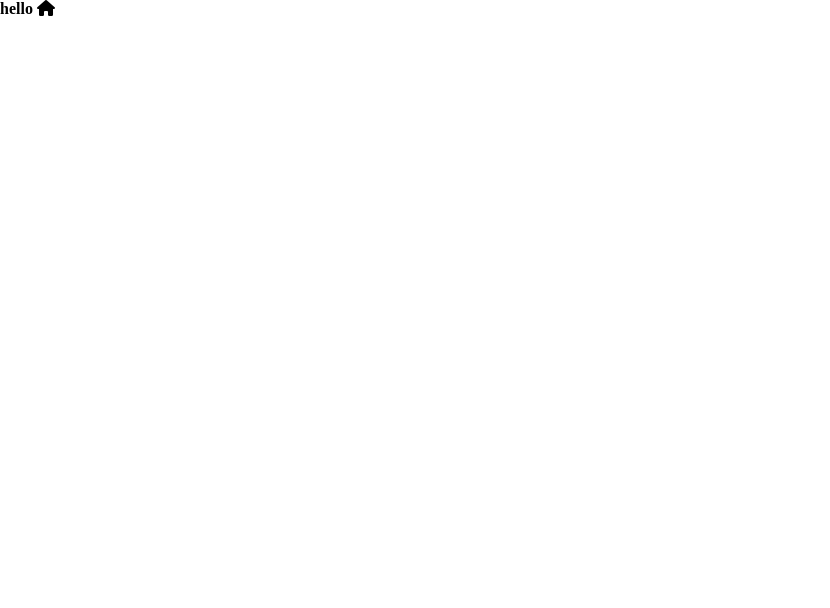
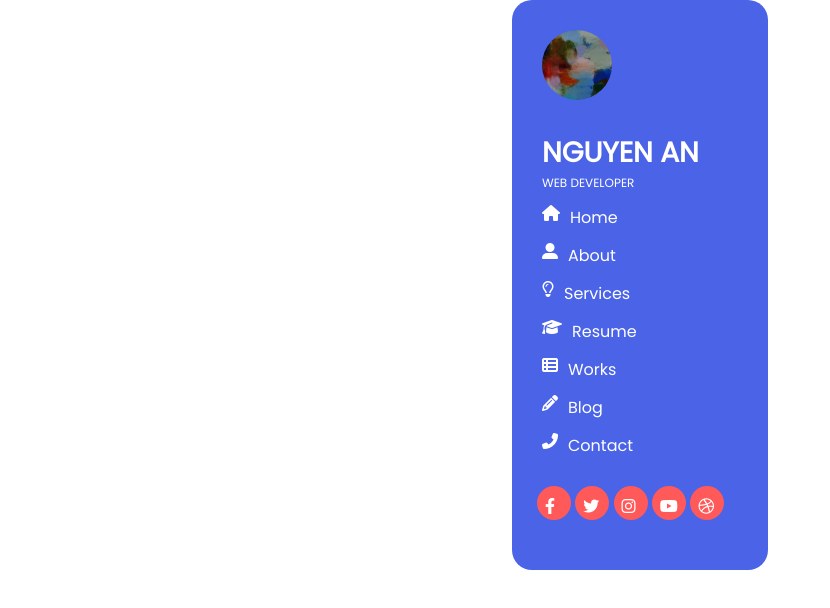
Before and after one commit to BVNguyenAn/BVNguyenAn.github.io, a plain HTML site: page index.html in a window 1280 px wide. Shown: the whole page, without its empty margins (0-830 px from the left). Drawn offline with Linux system fonts and the light colour scheme.

Commit message:
finish nav

```diff
--- a/asset/css/style.css
+++ b/asset/css/style.css
@@ -3,4 +3,71 @@
     padding: 0;
     border: 0;
     font-size: 100%;
+    font-family: 'Poppins', sans-serif;
    }
+.container {
+    width: 100%;
+    height: auto;
+    display: flex;
+    justify-content: space-evenly;
+}
+#nav{
+    width: 20%;
+    height: 570px;
+    background-color: #4A63E7;
+    border-radius: 20px;
+    box-sizing: border-box;
+    border: none;
+    padding: 30px;
+    display: inline-block;
+    position: sticky;
+    top: 40px !important;
+    transition: all 1s;
+}
+#nav .logo img{
+    width: 70px;
+    height: 70px;
+    border-radius: 50%;
+    margin-bottom: 25px;
+}
+#nav .name a{
+    text-decoration: none;
+    color: white;
+    font-family: 'Poppins', sans-serif;
+    font-weight:700 ;
+    font-size: 28px;
+    margin-top: 0.8em;
+}
+#nav p{
+    color: white;
+    font-size: 12px;
+}
+#nav ul li.home {
+    display: flex;
+    color: white;
+    margin-top: 13px;
+}
+#nav ul li i {
+    padding-right: 10px;
+}
+#nav .social-icon li {
+    display: inline-block;
+    border-radius: 50%;
+    background-color: #FF5959;
+    padding: 8px;
+    height: 18px;
+    width: 18px;
+    text-align: center;
+    cursor: pointer;
+}
+#nav .social-icon{
+    list-style-type: none;
+    position: absolute;
+    bottom: 50px;
+    left: 25px;
+}
+#nav .social-icon .icon a{
+    text-decoration: none;
+    color: white;
+    text-align: center;
+}
--- a/index.html
+++ b/index.html
@@ -5,12 +5,44 @@
     <meta name="viewport" content="width=device-width, initial-scale=1.0">
     <link rel="stylesheet" href="asset/css/style.css">
     <link rel="stylesheet" href="/asset/fontawesome-free-6.4.2-web/css/all.css">
+    <link href="https://fonts.googleapis.com/css2?family=Open+Sans:wght@300&display=swap" rel="stylesheet">
+    <link href="https://fonts.googleapis.com/css2?family=Poppins&display=swap" rel="stylesheet">
     <title>Document</title>
 </head>
 <body>
-    <h1>hello <i class="fa-solid fa-house"></i> </h1>
-
-
+    <div class="container">
+        <div id="nav">
+            <div class="logo"><img src="/asset/image/download.jpg" alt="avatar"></div>
+            <div class="name"><a href="#" rel="noopener noreferrer">NGUYEN AN</a></div>
+            <p>WEB DEVELOPER</p>
+            <ul>
+                <li class="home"><i class="fas fa-home"></i> Home</li>
+                <li class="home"><i class="fas fa-user-alt"></i> About</li>
+                <li class="home"><i class="far fa-lightbulb"></i> Services</li>
+                <li class="home"><i class="fas fa-graduation-cap"></i> Resume</li>
+                <li class="home"><i class="fas fa-th-list"></i> Works</li>
+                <li class="home"><i class="fas fa-pencil-alt"></i> Blog</li>
+                <li class="home"><i class="fas fa-phone-alt"></i> Contact</li>
+            </ul>
+            <ul class="social-icon">
+                <li class="icon"><a href="#">
+                    <i class="fab fa-facebook-f sub-icon"></i>
+                </a></li>
+                <li class="icon"><a href="#">
+                    <i class="fab fa-twitter sub-icon"></i>
+                </a></li>
+                <li class="icon"><a href="#">
+                    <i class="fab fa-instagram sub-icon"></i>
+                </a></li>
+                <li class="icon"><a href="#">
+                    <i class="fab fa-youtube sub-icon"></i>
+                </a></li>
+                <li class="icon"><a href="#">
+                    <i class="fab fa-dribbble sub-icon"></i>
+                </a></li>
+            </ul>
+        </div>
+    </div>
 
     <script src="/asset/js/index.js"></script>
 </body>
```
